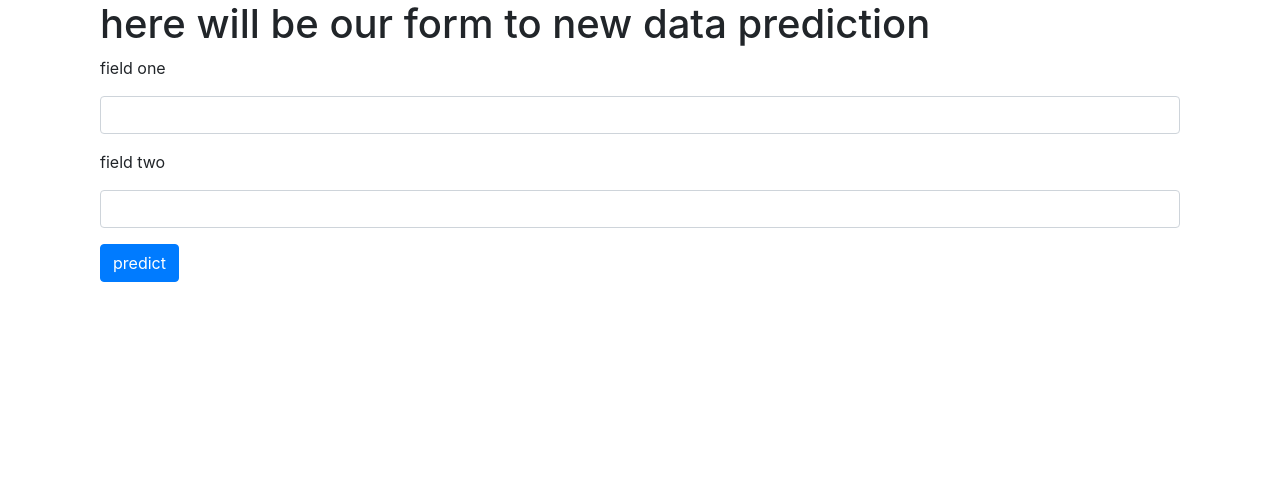
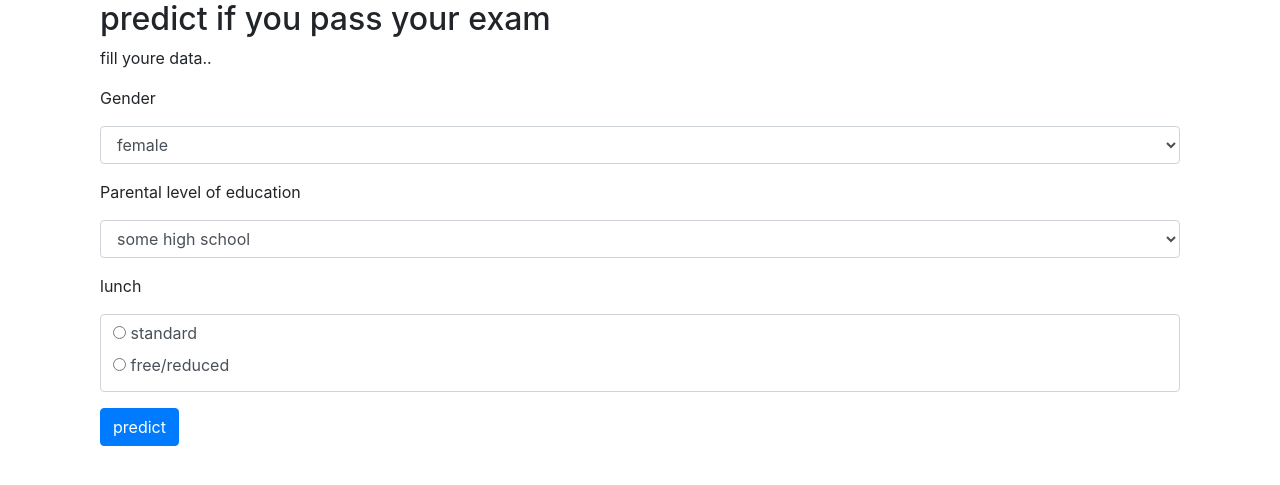
Before and after one commit to hilaa936/jb-final-proj, a Flask app: page /predict in a window 1280 px wide. Shown: the part 56-541 px from the top of the page. Run offline with Flask 2, Linux system fonts and the light colour scheme; some libraries are stand-ins or nearby versions.

Commit message:
[added]: create predict page form with fields and update info text

```diff
--- a/forecast/mlsite/predict/forms.py
+++ b/forecast/mlsite/predict/forms.py
@@ -1,10 +1,16 @@
 # blog_posts/forms.py
 from flask_wtf import FlaskForm
-from wtforms import StringField,SubmitField,TextAreaField
-from wtforms.validators import DataRequired
+from wtforms import StringField,SubmitField,RadioField, SelectField
+from wtforms.validators import DataRequired, Required
 
 class PredictForm(FlaskForm):
     # sharedfile.fieldsClass
-    field1 = StringField('field one',validators=[DataRequired()])
-    field2 = StringField('field two',validators=[DataRequired()])
+    parents_educ_options = [ ( 1,"some high school"), (1,"high school") , (2,"some college") ,( 2,"associate's degree"),(3,"bachelor's degree"), (4,"master's degree")]
+
+    gender = SelectField('Gender', choices = [ (1,'female'), (2,'male')], validators = [Required()])
+    parental__education = SelectField('Parental level of education', choices = parents_educ_options,validators=[DataRequired()])
+    lunch = RadioField('lunch',choices=[ ('1','standard'),('0','free/reduced')],validators=[DataRequired()])
     submit = SubmitField("predict")
+
+    def getValues(self):
+      return [self.gender.data , self.parental__education.data, self.lunch.data]
--- a/forecast/mlsite/predict/views.py
+++ b/forecast/mlsite/predict/views.py
@@ -9,10 +9,8 @@ predict = Blueprint('predict',__name__)
 def prediction_page():
     form = PredictForm()
     if form.validate_on_submit():
-
-        # field1=form.field1.data
-        # field2=form.field2.data
-        result=get_predict(form)
+        predictRow = form.getValues()
+        result=get_predict(predictRow)
 
         return  render_template('prediction.html',form=form, result=result)
 
--- a/forecast/mlsite/static/css/styles.css
+++ b/forecast/mlsite/static/css/styles.css
@@ -1,3 +1,3 @@
-p{
-    color:brown
+ul {
+    list-style-type: none;
 }
--- a/forecast/mlsite/templates/prediction.html
+++ b/forecast/mlsite/templates/prediction.html
@@ -1,29 +1,33 @@
-{% extends "base.html" %}
-{% block title%}
-predictions
-{% endblock %}
-{% block content %}
+{% extends "base.html" %} {% block title%} predictions {% endblock %} {% block
+content %}
 <div class="container">
-  <h1>here will be our form to new data prediction</h1>
+  <h2> predict if you pass your exam </h2>
+  <p>
+    fill youre data..
+  </p>
   <form method="POST" action="" enctype="multipart/form-data">
     {{form.hidden_tag()}}
     <div class="form-group">
-      {{form.field1.label(class='form-group')}}
-      {{form.field1(class='form-control')}}
+      {{form.gender.label(class='form-group')}}
+      {{form.gender(class='form-control')}}
     </div>
 
     <div class="form-group">
-      {{form.field2.label(class='form-group')}}
-      {{form.field2(class='form-control')}}
+      {{form.parental__education.label(class='form-group')}}
+      {{form.parental__education(class='form-control')}}
     </div>
+    <div class="form-group">
+      {{form.lunch.label(class='form-group')}}
+      {{form.lunch(class='form-control')}}
+    </div>
+
 
     <div class="form-group">{{form.submit(class='btn btn-primary')}}</div>
   </form>
   {% if result %}
   <div>
     <h2>the prediction result</h2>
-    <p>  {{result}} </p>
-
+    <p>{{result}}</p>
   </div>
   {% endif %}
 </div>
```
Also changed, not shown: forecast/mlsite/predict/model_prediction.py (+13 -2 lines), forecast/mlsite/templates/info.html (+15 -1 lines), forecast/mlsite/static/imgs/passed-gender.png (added), forecast/mlsite/static/imgs/passed-lunch.png (added), forecast/mlsite/static/imgs/passed-parent-education.png (added), forecast/mlsite/static/imgs/passed-test_preparation_course.png (added).
